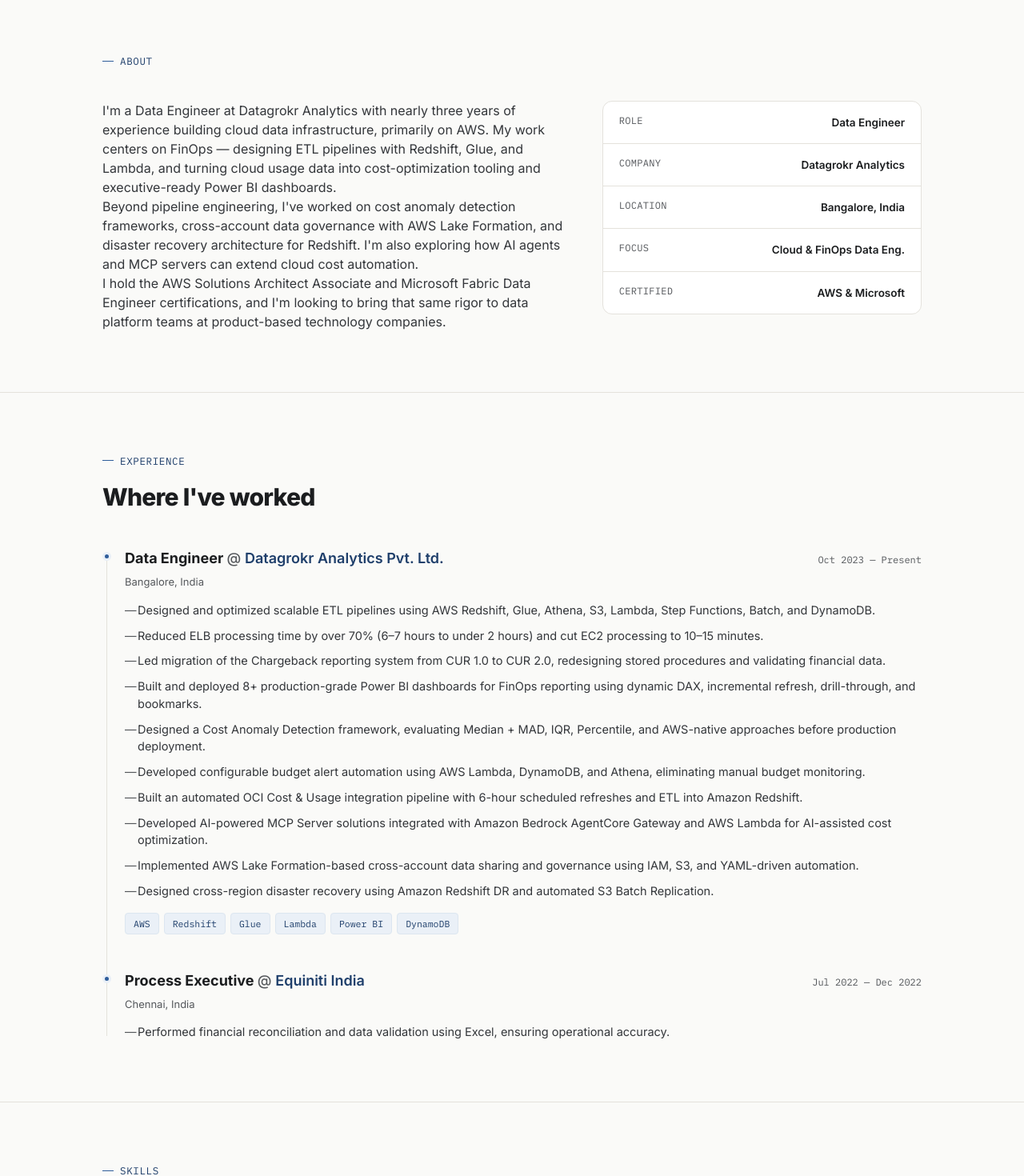
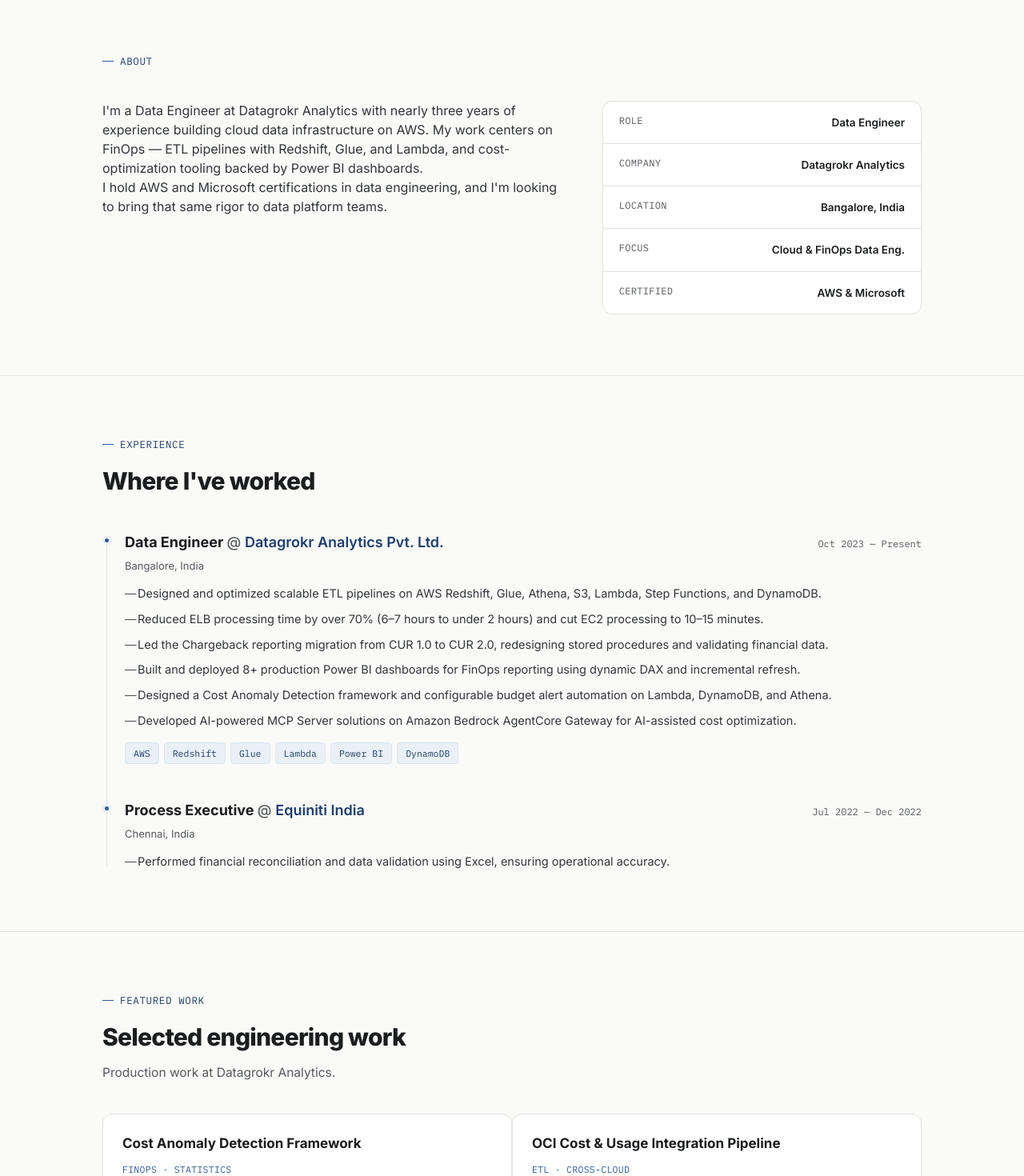
Before and after one commit to BhavyapriyaN/Portfolio, a React (Vite) app: page / in a window 1280 px wide. Shown: the part 600-2070 px from the top of the page at 80% size. Built offline with nearby package versions, Linux system fonts and the light colour scheme.

Commit message:
made first draft of changes

```diff
--- a/src/App.jsx
+++ b/src/App.jsx
@@ -17,8 +17,8 @@
       <Hero />
       <About />
       <Experience />
+      <Projects />
       <Skills />
-      <Projects />
       <Certifications />
       <Education />
       <GitHubActivity />
--- a/src/components/Certifications.jsx
+++ b/src/components/Certifications.jsx
@@ -2,18 +2,37 @@
 import { certifications, awards } from '../data/portfolio.js'
 
 function CertCard({ cert }) {
+  const body = (
+    <>
+      <div className="text-xs text-ink-soft mb-2.5">{cert.org}</div>
+      <p className="text-[15px] font-bold m-0 mb-2.5 leading-snug">
+        {cert.name}
+        {cert.url && <span className="text-accent-deep font-normal"> ↗</span>}
+      </p>
+      <div className="font-mono text-[11.5px] text-accent-deep">{cert.date}</div>
+    </>
+  )
+
+  const base = 'block border border-line rounded-xl p-5 bg-white'
+
+  if (!cert.url) return <div className={base}>{body}</div>
+
   return (
-    <div className="border border-line rounded-xl p-5 bg-white">
-      <div className="text-xs text-ink-soft mb-2.5">{cert.org}</div>
-      <p className="text-[15px] font-bold m-0 mb-2.5 leading-snug">{cert.name}</p>
-      <div className="font-mono text-[11.5px] text-accent-deep">{cert.date}</div>
-    </div>
+    <a
+      href={cert.url}
+      target="_blank"
+      rel="noreferrer"
+      aria-label={`${cert.name} — view credential`}
+      className={`${base} no-underline text-ink hover:border-accent transition-colors`}
+    >
+      {body}
+    </a>
   )
 }
 
 export default function Certifications() {
   return (
-    <Section id="certifications" eyebrow="Certifications" title="Certified & current">
+    <Section id="certifications" eyebrow="Credentials" title="Professional certifications">
       <div className="grid sm:grid-cols-2 lg:grid-cols-3 gap-4.5 mb-8">
         {certifications.map((cert) => (
           <CertCard key={cert.name} cert={cert} />
--- a/src/components/Contact.jsx
+++ b/src/components/Contact.jsx
@@ -9,7 +9,7 @@
           <span className="w-3.5 h-px bg-accent" />
           Contact
         </div>
-        <h2 className="text-[28px] md:text-[32px] font-extrabold mb-3.5">Let's build something useful with data.</h2>
+        <h2 className="text-[28px] md:text-[32px] font-extrabold mb-3.5">Turning complex data into systems that scale.</h2>
         <p className="text-ink-soft text-[15.5px] mb-7">
           Open to Data Engineering, BI, and Analytics roles.
         </p>
--- a/src/components/Education.jsx
+++ b/src/components/Education.jsx
@@ -3,7 +3,7 @@
 
 export default function Education() {
   return (
-    <Section id="education" eyebrow="Education" title="Academic background" maxWidth="max-w-[760px]">
+    <Section id="education" eyebrow="Background" title="Education" maxWidth="max-w-[760px]">
       {education.map((edu, i) => (
         <div
           key={edu.degree}
--- a/src/components/Navbar.jsx
+++ b/src/components/Navbar.jsx
@@ -6,17 +6,28 @@
   const [active, setActive] = useState('')
 
   useEffect(() => {
-    const sections = nav.map((n) => document.querySelector(n.href)).filter(Boolean)
+    // Sorted by document position so "topmost visible" stays correct even if
+    // the nav array and the rendered section order ever drift apart.
+    const sections = nav
+      .map((n) => document.querySelector(n.href))
+      .filter(Boolean)
+      .sort((a, b) => a.offsetTop - b.offsetTop)
+    const visible = new Set()
+
     const observer = new IntersectionObserver(
       (entries) => {
         entries.forEach((entry) => {
-          if (entry.isIntersecting) {
-            setActive(`#${entry.target.id}`)
-          }
+          if (entry.isIntersecting) visible.add(entry.target)
+          else visible.delete(entry.target)
         })
+        // Several sections can sit in the band at once — always highlight the
+        // topmost one on the page so the order tracks the scroll direction.
+        const topmost = sections.find((s) => visible.has(s))
+        if (topmost) setActive(`#${topmost.id}`)
       },
       { rootMargin: '-40% 0px -50% 0px', threshold: 0 }
     )
+
     sections.forEach((s) => observer.observe(s))
     return () => observer.disconnect()
   }, [])
--- a/src/components/Projects.jsx
+++ b/src/components/Projects.jsx
@@ -8,7 +8,7 @@
       id="projects"
       eyebrow="Featured Work"
       title="Selected engineering work"
-      subtitle="Pulled directly from production work at Datagrokr Analytics."
+      subtitle="Production work at Datagrokr Analytics."
     >
       <div className="grid sm:grid-cols-2 gap-5.5">
         {projects.map((project) => (
--- a/src/components/Skills.jsx
+++ b/src/components/Skills.jsx
@@ -19,7 +19,7 @@
 
 export default function Skills() {
   return (
-    <Section id="skills" eyebrow="Skills" title="Tech I work with">
+    <Section id="skills" eyebrow="Capabilities" title="Skills">
       <div className="grid sm:grid-cols-2 gap-6">
         {skillGroups.map((group) => (
           <SkillGroup key={group.title} group={group} />
--- a/src/data/portfolio.js
+++ b/src/data/portfolio.js
@@ -26,9 +26,8 @@
 
 export const about = {
   paragraphs: [
-    "I'm a Data Engineer at Datagrokr Analytics with nearly three years of experience building cloud data infrastructure, primarily on AWS. My work centers on FinOps — designing ETL pipelines with Redshift, Glue, and Lambda, and turning cloud usage data into cost-optimization tooling and executive-ready Power BI dashboards.",
-    "Beyond pipeline engineering, I've worked on cost anomaly detection frameworks, cross-account data governance with AWS Lake Formation, and disaster recovery architecture for Redshift. I'm also exploring how AI agents and MCP servers can extend cloud cost automation.",
-    "I hold the AWS Solutions Architect Associate and Microsoft Fabric Data Engineer certifications, and I'm looking to bring that same rigor to data platform teams at product-based technology companies.",
+    "I'm a Data Engineer at Datagrokr Analytics with nearly three years of experience building cloud data infrastructure on AWS. My work centers on FinOps — ETL pipelines with Redshift, Glue, and Lambda, and cost-optimization tooling backed by Power BI dashboards.",
+    "I hold AWS and Microsoft certifications in data engineering, and I'm looking to bring that same rigor to data platform teams.",
   ],
   facts: [
     { label: 'Role', value: 'Data Engineer' },
@@ -46,16 +45,12 @@
     location: 'Bangalore, India',
     dates: 'Oct 2023 — Present',
     bullets: [
-      'Designed and optimized scalable ETL pipelines using AWS Redshift, Glue, Athena, S3, Lambda, Step Functions, Batch, and DynamoDB.',
+      'Designed and optimized scalable ETL pipelines on AWS Redshift, Glue, Athena, S3, Lambda, Step Functions, and DynamoDB.',
       'Reduced ELB processing time by over 70% (6–7 hours to under 2 hours) and cut EC2 processing to 10–15 minutes.',
-      'Led migration of the Chargeback reporting system from CUR 1.0 to CUR 2.0, redesigning stored procedures and validating financial data.',
-      'Built and deployed 8+ production-grade Power BI dashboards for FinOps reporting using dynamic DAX, incremental refresh, drill-through, and bookmarks.',
-      'Designed a Cost Anomaly Detection framework, evaluating Median + MAD, IQR, Percentile, and AWS-native approaches before production deployment.',
-      'Developed configurable budget alert automation using AWS Lambda, DynamoDB, and Athena, eliminating manual budget monitoring.',
-      'Built an automated OCI Cost & Usage integration pipeline with 6-hour scheduled refreshes and ETL into Amazon Redshift.',
-      'Developed AI-powered MCP Server solutions integrated with Amazon Bedrock AgentCore Gateway and AWS Lambda for AI-assisted cost optimization.',
-      'Implemented AWS Lake Formation-based cross-account data sharing and governance using IAM, S3, and YAML-driven automation.',
-      'Designed cross-region disaster recovery using Amazon Redshift DR and automated S3 Batch Replication.',
+      'Led the Chargeback reporting migration from CUR 1.0 to CUR 2.0, redesigning stored procedures and validating financial data.',
+      'Built and deployed 8+ production Power BI dashboards for FinOps reporting using dynamic DAX and incremental refresh.',
+      'Designed a Cost Anomaly Detection framework and configurable budget alert automation on Lambda, DynamoDB, and Athena.',
+      'Developed AI-powered MCP Server solutions on Amazon Bedrock AgentCore Gateway for AI-assisted cost optimization.',
     ],
     tech: ['AWS', 'Redshift', 'Glue', 'Lambda', 'Power BI', 'DynamoDB'],
   },
@@ -147,21 +142,27 @@
   },
 ]
 
+// `url` links the card to the public credential. Leave it out (or empty)
+// and the card renders as plain text instead of a link.
 export const certifications = [
   {
     org: 'Amazon Web Services',
     name: 'AWS Certified Solutions Architect – Associate (SAA-C03)',
     date: 'Feb 2024 – Feb 2027',
+    // TODO: paste your Credly badge URL here to make this card clickable.
+    url: '',
   },
   {
     org: 'Microsoft',
     name: 'Fabric Data Engineer Associate (DP-700)',
     date: 'Jun 2025 – Jun 2026',
+    url: 'https://learn.microsoft.com/en-us/users/bhavyapriyan-0550/credentials/cddb8f865c1d3668',
   },
   {
     org: 'Microsoft',
     name: 'Power BI Data Analyst Associate (PL-300)',
     date: 'Dec 2024 – Dec 2026',
+    url: 'https://learn.microsoft.com/en-us/users/bhavyapriyan-0550/credentials/dd99b8a5bc112925',
   },
 ]
 
--- a/vite.config.js
+++ b/vite.config.js
@@ -7,5 +7,5 @@
 // If you deploy to a "username.github.io" root repo, use base: '/'
 export default defineConfig({
   plugins: [react()],
-  base: '/Portfolio/',
+  base: '/portfolio/',
 })
```
